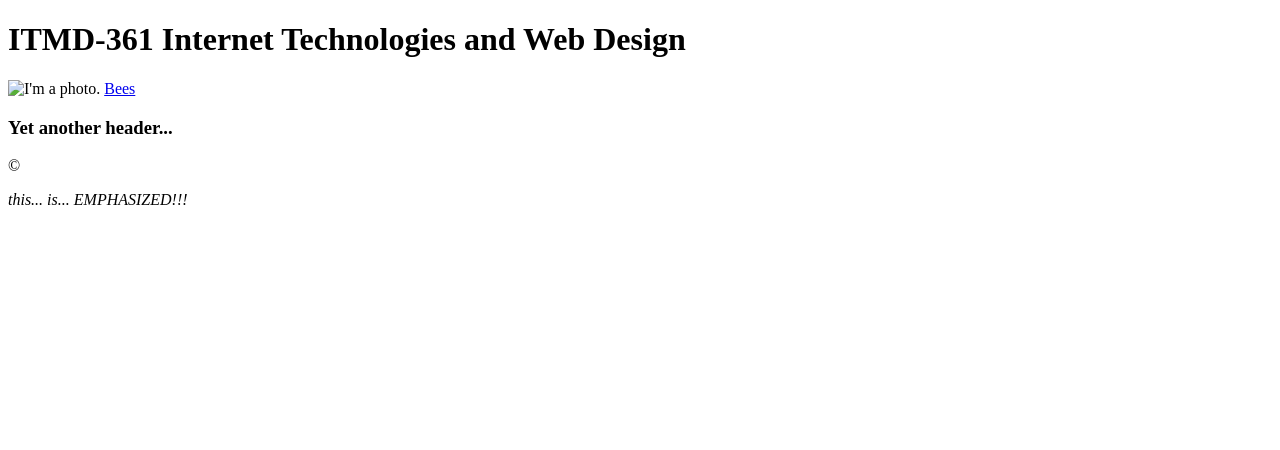
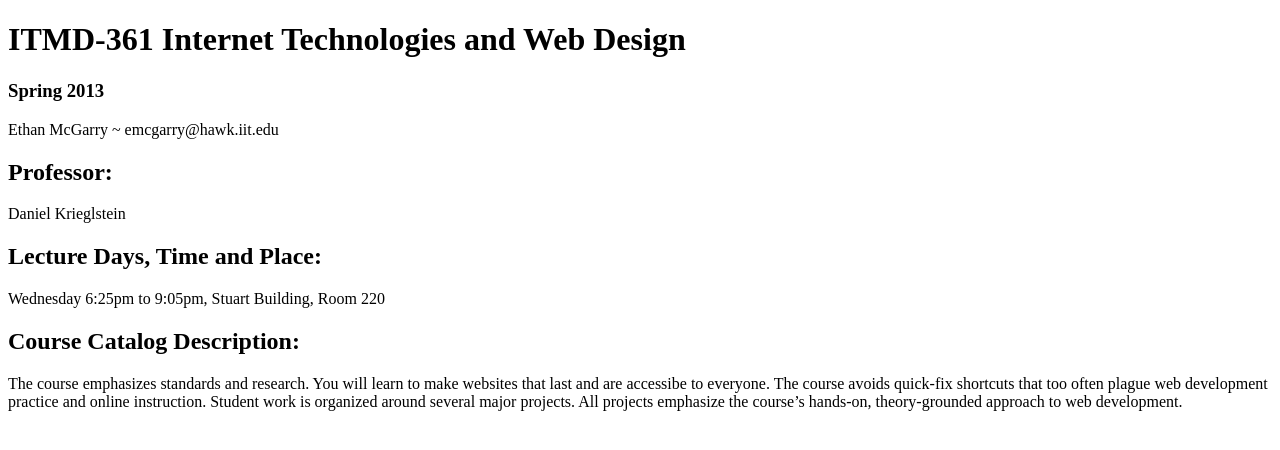
Before and after one commit to eomcgarry/Lab2-EMcGarry, a plain HTML site: page index.html in a window 1280 px wide. Drawn offline with Linux system fonts and the light colour scheme.

Commit message:
Add text & headers
Remove some unnecessary skeleton components, begin adding lab2 text

```diff
--- a/index.html
+++ b/index.html
@@ -7,11 +7,14 @@
 <body>
 	<head>
 	<h1>ITMD-361 Internet Technologies and Web Design</h1>
-	<img src="examplephoto.png" alt="I'm a photo."></img>
 	</head>
-	<a href="beesbeesbees.com" title="Click me. Now.">Bees</a>
-	<h3>Yet another header...</h3>
-	<p>&#xa9;</p>
-	<em>this... is... EMPHASIZED!!!</em>
+	<h3>Spring 2013</h3>
+	<p>Ethan McGarry ~ emcgarry@hawk.iit.edu</p>
+	<h2>Professor:</h2>
+	<p>Daniel Krieglstein</p>
+	<h2>Lecture Days, Time and Place:</h2>
+	<p>Wednesday 6:25pm to 9:05pm, Stuart Building, Room 220</p>
+	<h2>Course Catalog Description:</h2>
+	<p>The course emphasizes standards and research. You will learn to make websites that last and are accessibe to everyone. The course avoids quick-fix shortcuts that too often plague web development practice and online instruction. Student work is organized around several major projects. All projects emphasize the course’s hands-on, theory-grounded approach to web development.</p>
 </body>
 </html>
```
